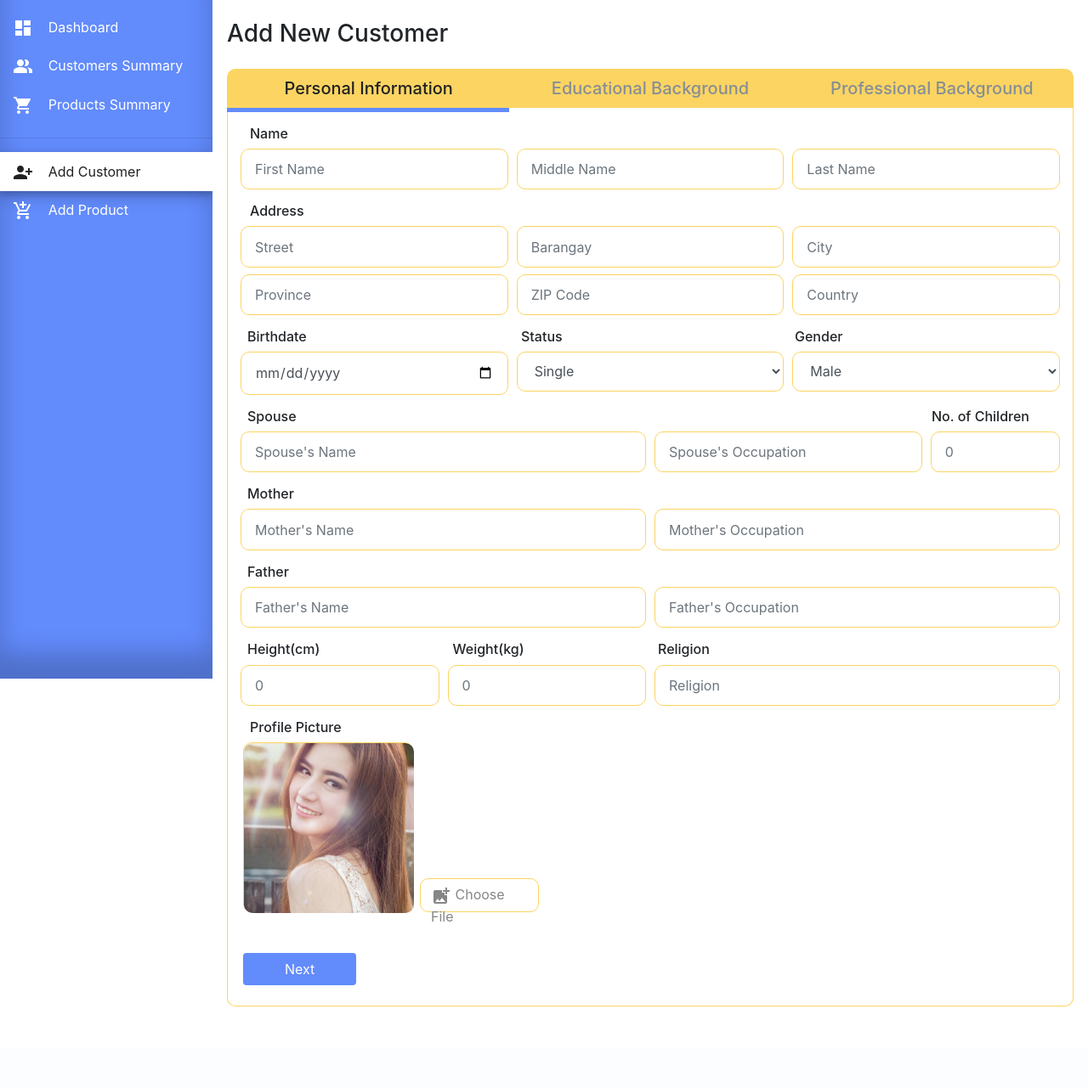
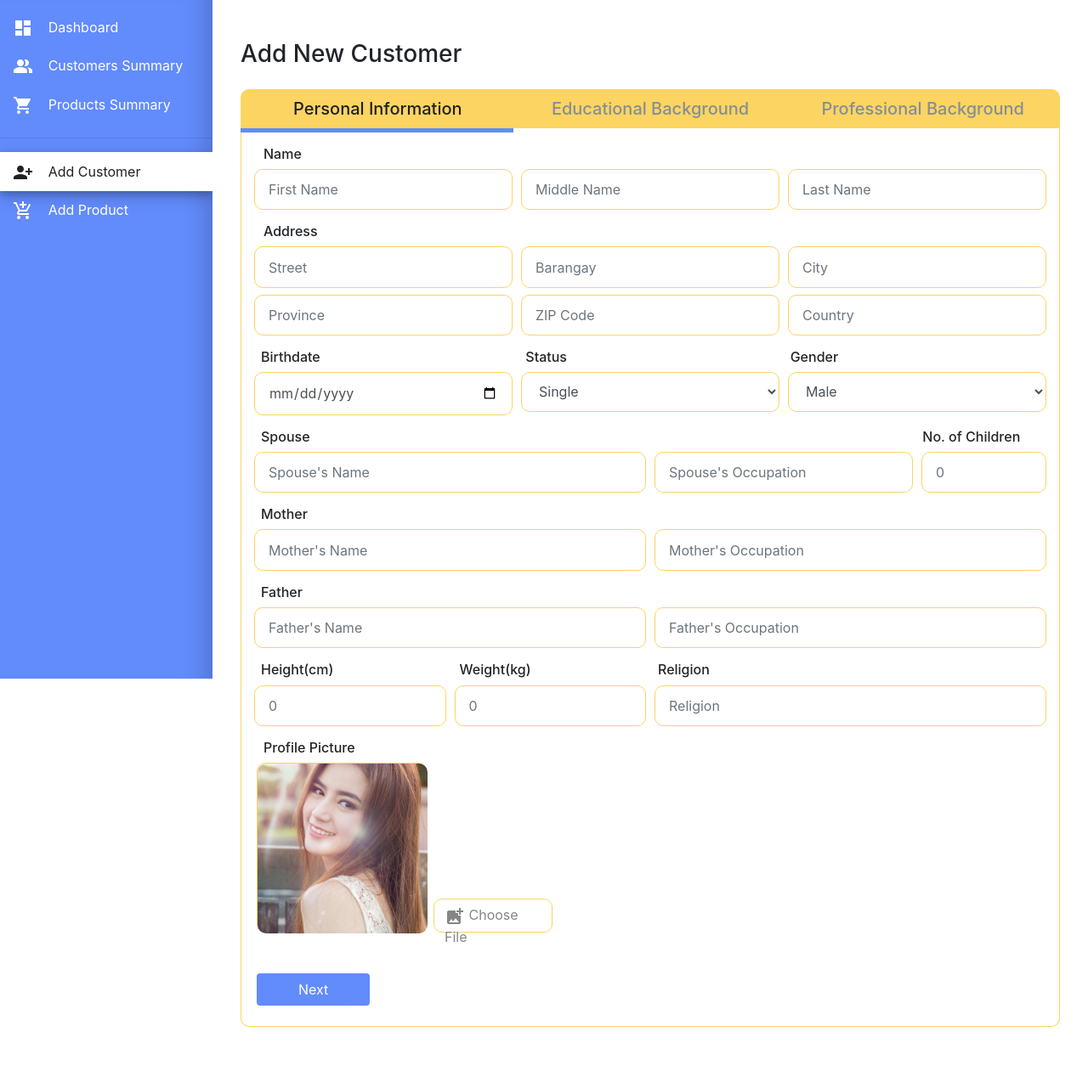
Before and after one commit to franzlaconsay/GM_Merchandise, a Django app: page /customer/registration in a window 1280 px wide. Shown: the part 56-1337 px from the top of the page at 85% size. Before the commit the page ends 1241 px from the top, so only its background shows below. Run offline with Django 3.2, Linux system fonts and the light colour scheme; some libraries are stand-ins or nearby versions.

Commit message:
fix shadow and search label

```diff
--- a/navigation/templates/navigation/navigation.html
+++ b/navigation/templates/navigation/navigation.html
@@ -23,7 +23,7 @@
 	<!--/TopNavBar-->
 
 	<!--SideNavBar-->
-	<div class="sidebar" style="background-color: #628bfc; box-shadow: inset 0 -30px 30px 0 rgba(0, 0, 0, 0.2)">
+	<div class="sidebar" style="background-color: #628bfc; box-shadow: inset -30px 0 30px -25px rgba(0, 0, 0, 0.2)">
 		<div class="container-fluid">
 			<div class="row" id="sideLinks">
 
@@ -80,7 +80,7 @@
 	<!--/SideNavBar-->
 
 	<!--Content-->
-  <div class="content px-2">
+  <div class="content p-4">
     {% block content %}
 		{% endblock %}
 	</div>
--- a/static/js/customerScript.js
+++ b/static/js/customerScript.js
@@ -123,7 +123,7 @@ $(document).ready(function(){
         "<'row'<'col-sm-12'tr>>" +
         "<'row'<'col-sm-12 col-md-5'i><'col-sm-12 col-md-2'B><'col-sm-12 col-md-2 addCustomerBar'><'col-sm-12 col-md-3'p>>",
         "oLanguage": {
-            "sSearch": "Filter Data"
+            "sSearch": "Search:"
           },
         buttons: [
             {
```
